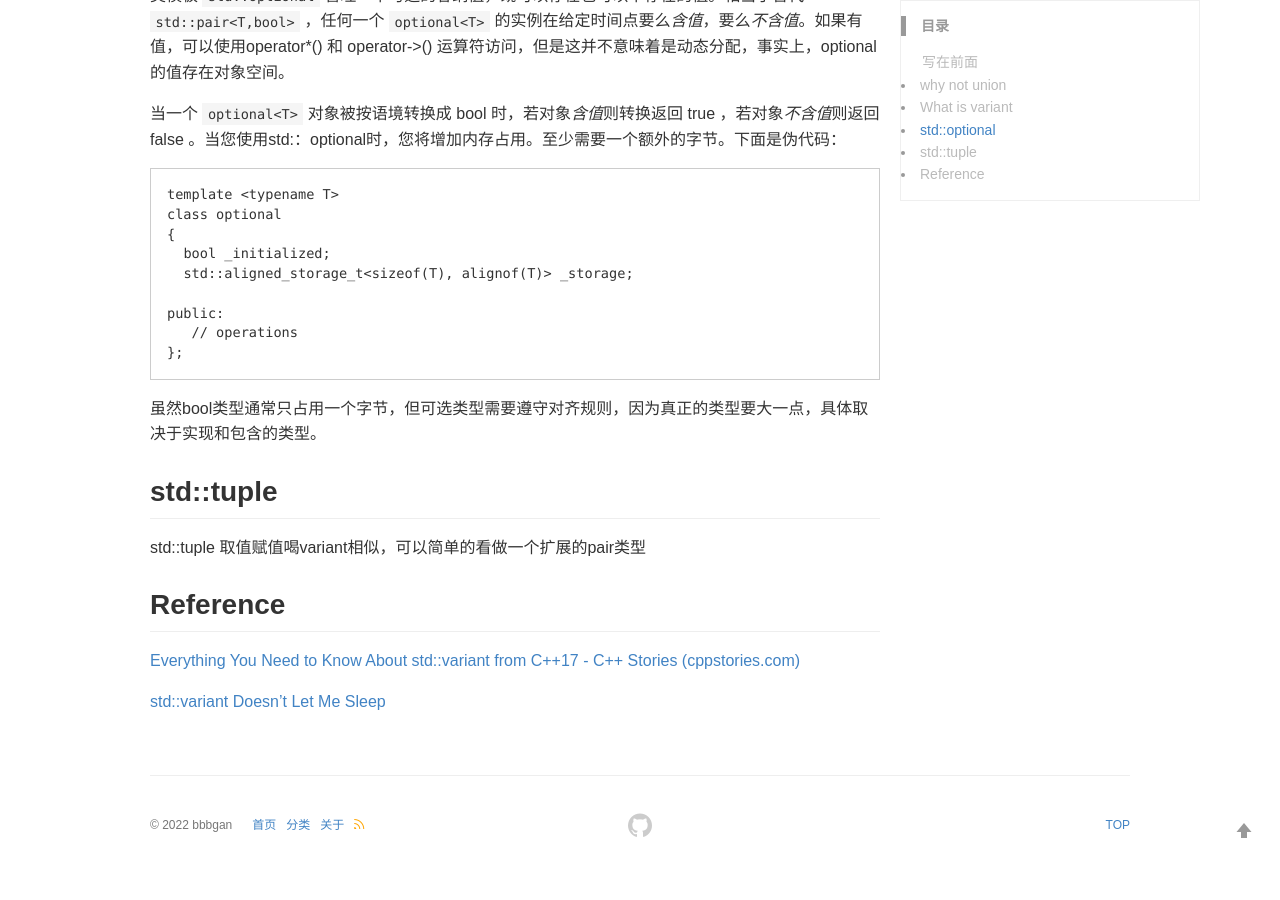
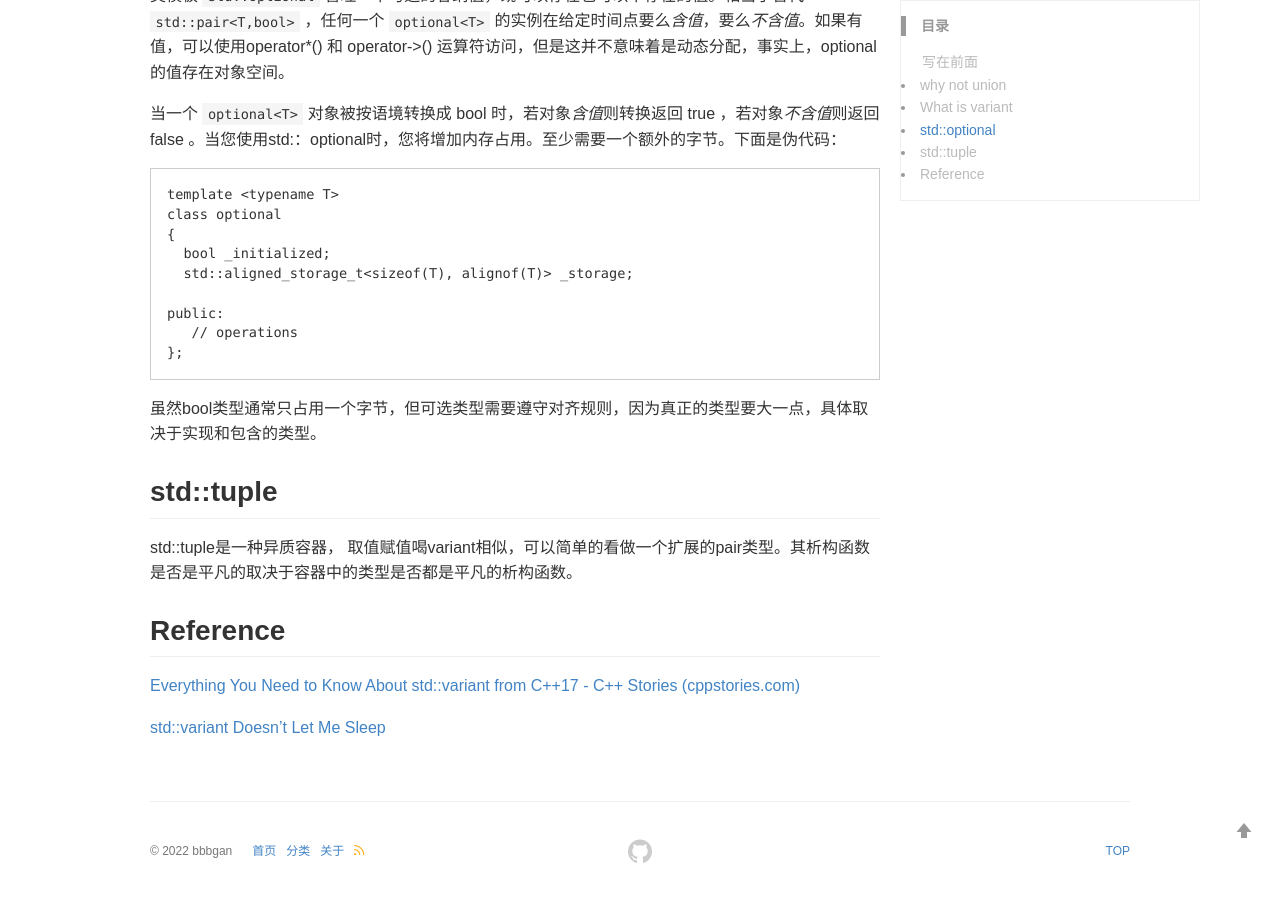
Before and after one commit to bbbgan/bbbgan.github.io, a Jekyll site: the page built from _posts/2023-04-30-认识optional和variant.md, in a window 1280 px wide and 900 px high, scrolled down 1474 px. Built offline with Jekyll 4.4.1, drawn with Linux system fonts in a browser that asks for light colours; a style sheet for code colours, icons or effects is not loaded; before the commit the page ends 2348 px from its top, so only the background shows below that; some of the changed text lies outside the part shown.

Commit message:
optional

```diff
--- a/_posts/2023-04-30-认识optional和variant.md
+++ b/_posts/2023-04-30-认识optional和variant.md
@@ -68,7 +68,8 @@ public:
 虽然bool类型通常只占用一个字节，但可选类型需要遵守对齐规则，因为真正的类型要大一点，具体取决于实现和包含的类型。
 
 ## std::tuple
-  std::tuple 取值赋值喝variant相似，可以简单的看做一个扩展的pair类型
+std::tuple是一种异质容器， 取值赋值喝variant相似，可以简单的看做一个扩展的pair类型。其析构函数是否是平凡的取决于容器中的类型是否都是平凡的析构函数。
+
 ## Reference
 
 [Everything You Need to Know About std::variant from C++17 - C++ Stories (cppstories.com)](https://www.cppstories.com/2018/06/variant/)
```
Also changed, not shown: other parts of _posts/2023-04-30-认识optional和variant.md (+1 -1 lines).
